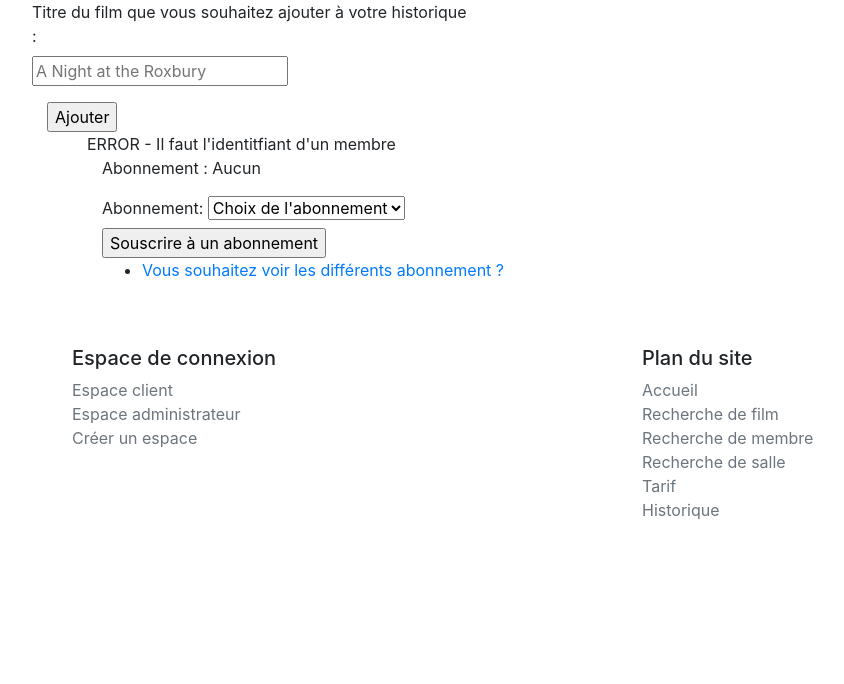
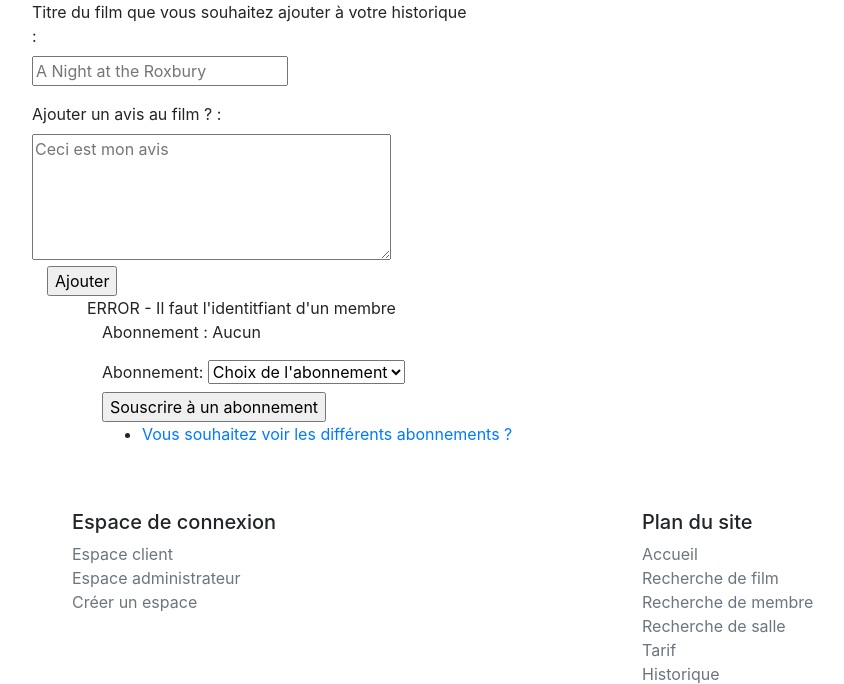
Before and after one commit to SekmSet/my_cinema, a PHP site: page /W/historique.php in a window 1280 px wide. Shown: the part 136-820 px from the top of the page, without its empty margins (13-857 px from the left). Before the commit the page ends 655 px from the top, so only its background shows below. Run offline with PHP 8.4, Linux system fonts and the light colour scheme; data that the repository does not hold is empty.

Commit message:
Commit Sam.18 Janv
ADD Avis and JS

```diff
--- a/fonctions.php
+++ b/fonctions.php
@@ -20,8 +20,7 @@ function historic_member($id_perso){
 
     $recup_var = connect_sql();
     $show_histo = "select *  from membre
-        left join historique_membre
-            on membre.id_membre = historique_membre.id_membre
+        left join historique_membre on membre.id_membre = historique_membre.id_membre
         left join film  on historique_membre.id_film = film.id_film
         where membre.id_fiche_perso = $id_perso;";
 
@@ -46,6 +45,16 @@ function get_member_by_id_perso($id_perso){
 
     return $results_name->fetch();
 }
+
+/** FONCTIONS POUR LES AVIS **/
+
+function update_avis($id_membre,$id_film,$date,$avis){
+    $recup_var = connect_sql();
+
+    $update_table = "update historique_membre set avis = '$avis' where id_membre = $id_membre and id_film = $id_film and date = '$date' ;";
+    $recup_var->exec($update_table);
+}
+
 
 /** FONCTIONS POUR LES AFFICHAGES & LES FILTRAGES **/
 
@@ -174,14 +183,14 @@ function get_film_by_name($name) {
     return $film->fetch();
 }
 
-function add_movie_history($id_membre, $id_film){
+function add_movie_history($id_membre, $id_film, $avis_film){
     $recup_var = connect_sql();
 
     $date = 'NOW()';
 
     if(!empty($id_membre) && !empty($id_film) && is_numeric($id_membre) && is_numeric($id_film)){
 
-        $show_add = "insert into historique_membre values ($id_membre,$id_film,$date);";
+        $show_add = "insert into historique_membre values ($id_membre,$id_film,$date, '$avis_film');";
         $recup_var->exec($show_add);
     }
 }
--- a/footer.php
+++ b/footer.php
@@ -64,5 +64,8 @@
         </div>
     </div>
 </footer>
+
+<script src="script/script.js"></script>
+
 </body>
 </html>
--- a/historique.php
+++ b/historique.php
@@ -9,6 +9,11 @@
     $type = $_GET['type']??null;
     $abo_selected = $_GET['abonnement'] ??null;
 
+    $avis_film = $_GET['avis'] ??null;
+    $date_film = $_GET['date'] ??null;
+    $id_film = $_GET['id_film'] ??null;
+
+
     $return_member = get_member_by_id_perso($id_perso);
     $id_abo = $return_member['id_abo'];
 
@@ -18,7 +23,7 @@
     if (!empty($add_movie)) {
         $film = get_film_by_name($add_movie);
         if ($film) { // si un film est trouvé
-            add_movie_history($return_member['id_membre'], $film['id_film']);
+            add_movie_history($return_member['id_membre'], $film['id_film'], $avis_film);
         } else {
             alert('Pas de film trouvé');
         }
@@ -32,6 +37,8 @@
     } else if ($type === 'delete_abo') {
         change_abonnement(0, $id_perso);
         $id_abo=0;
+    } else if ($type === 'Donner mon avis') {
+        update_avis($return_member['id_membre'], $id_film, $date_film ,$avis_film);
     }
 
     $return_historique = historic_member($id_perso);
@@ -43,8 +50,12 @@
         <div class="col-md-5">
             <div class="form-group">
                 <label for="year_first_affiche">Titre du film que vous souhaitez ajouter à votre historique : </label>
-                <input type="text" name="add_film" id="recherche" placeholder="A Night at the Roxbury" >
+                <input type="text" name="add_film" id="recherche" placeholder="A Night at the Roxbury" required>
                 <input type="hidden" name="id_perso" value="<?= $id_perso?>">
+            </div>
+            <div>
+                <label for="add_avis">Ajouter un avis au film ? :</label>
+                <textarea id="add_avis" name="avis" rows="5" cols="33" placeholder="Ceci est mon avis"></textarea>
             </div>
             <div class="col-md-4">
                 <input type="submit" name="add" value="Ajouter">
@@ -71,11 +82,21 @@
 
                 <ul class="list-group list-group-flush">
                     <li class="list-group-item">
+                        <br>
+                        <?= 'Titre du film : ' . $value['titre'];?>
+                        <br>
+                        <?= 'Vu le : ' . $value['date'];?>
+                        <br>
+                        <?= 'Votre avis : ' . $value['avis'];?>
 
-                            <?= 'Titre du film : ' . $value['titre'];?>
-                            <br>
-                            <?= 'Vu le : ' . $value['date_dernier_film'];?>
+                        <form>
+                            <textarea name="avis" id="avis_my_movie" cols="22" rows="2" placeholder="Ajouter un avis"></textarea>
+                            <input type="hidden" name="id_perso" value="<?= $id_perso?>">
+                            <input type="hidden" name="date" value="<?= $value['date'] ?>">
+                            <input type="hidden" name="id_film" value="<?= $value['id_film'] ?>">
 
+                            <input type="submit" name="type" value="Donner mon avis">
+                        </form>
                     </li>
                 </ul>
                <?php } ?>
@@ -131,9 +152,9 @@
             } ?>
 
             <ul>
-                <li><a href="abonnement.php">
-                        Vous souhaitez voir les différents abonnement ?
-                    </a></li>
+                <li>
+                    <a href="abonnement.php">Vous souhaitez voir les différents abonnements ?</a>
+                </li>
             </ul>
         </div>
     </div>
--- /dev/null
+++ b/script/script.js
@@ -0,0 +1,3 @@
+// var music = new Audio ('rss/music/Ouverture.mp3');
+//
+// music.play();
--- /dev/null
+++ b/sql/requete_sql.sql
@@ -0,0 +1,2 @@
+# ajoute la colonne avis
+alter table historique_membre add avis text null;
--- a/style.css
+++ b/style.css
@@ -1,4 +1,4 @@
 /*body{*/
 /*    !*background-color: rosybrown;*!*/
-/*    background-image: url("./img/img1.jpg");*/
+/*    background-image: url(".rss/img/img1.jpg");*/
 /*}*/
```
Also changed, not shown: rss/img/img1.jpg (renamed from img/img1.jpg), rss/img/img2.jpg (renamed from img/img2.jpg), rss/img/img3.jpg (renamed from img/img3.jpg), script.js (deleted), 2 other files.
